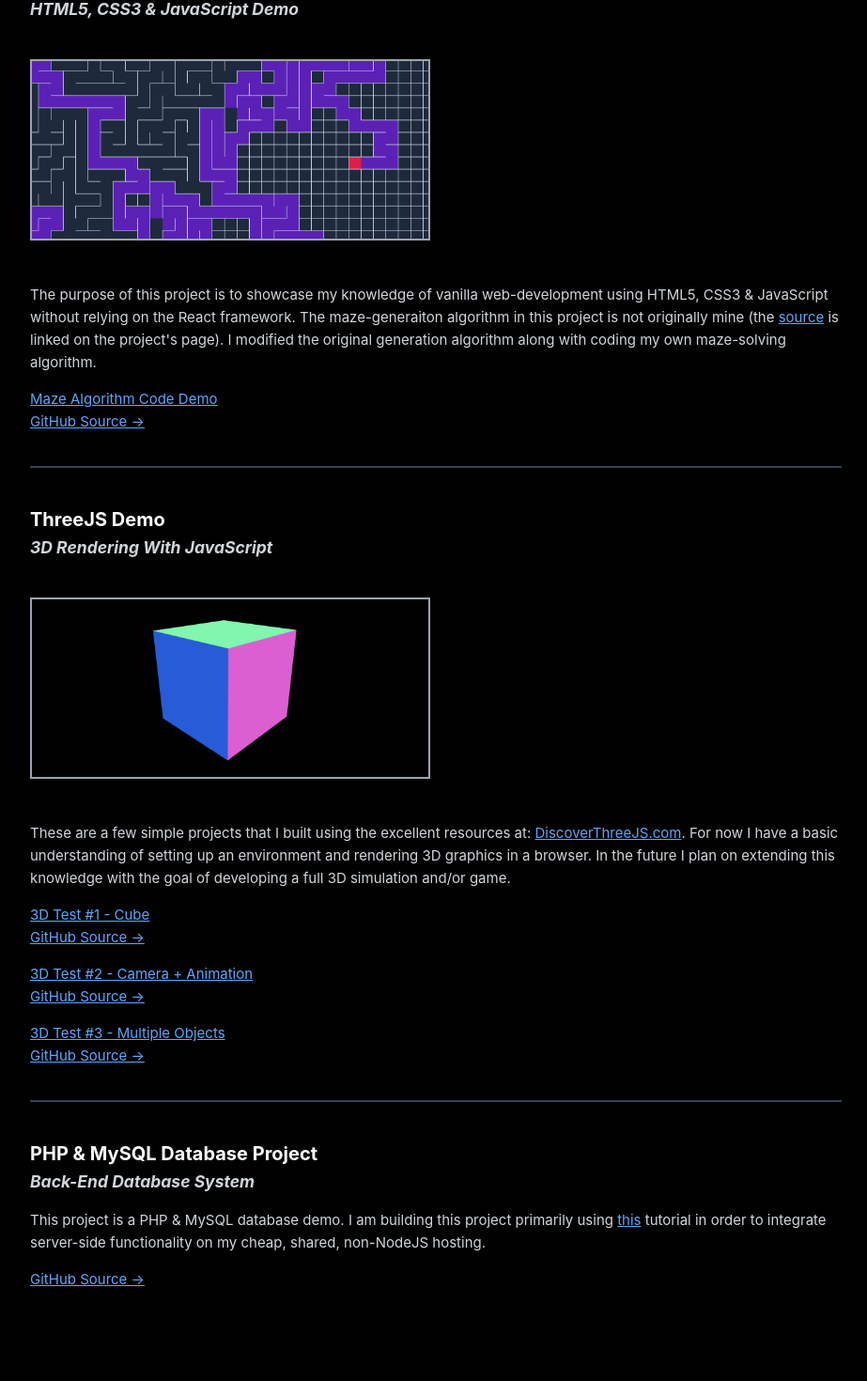
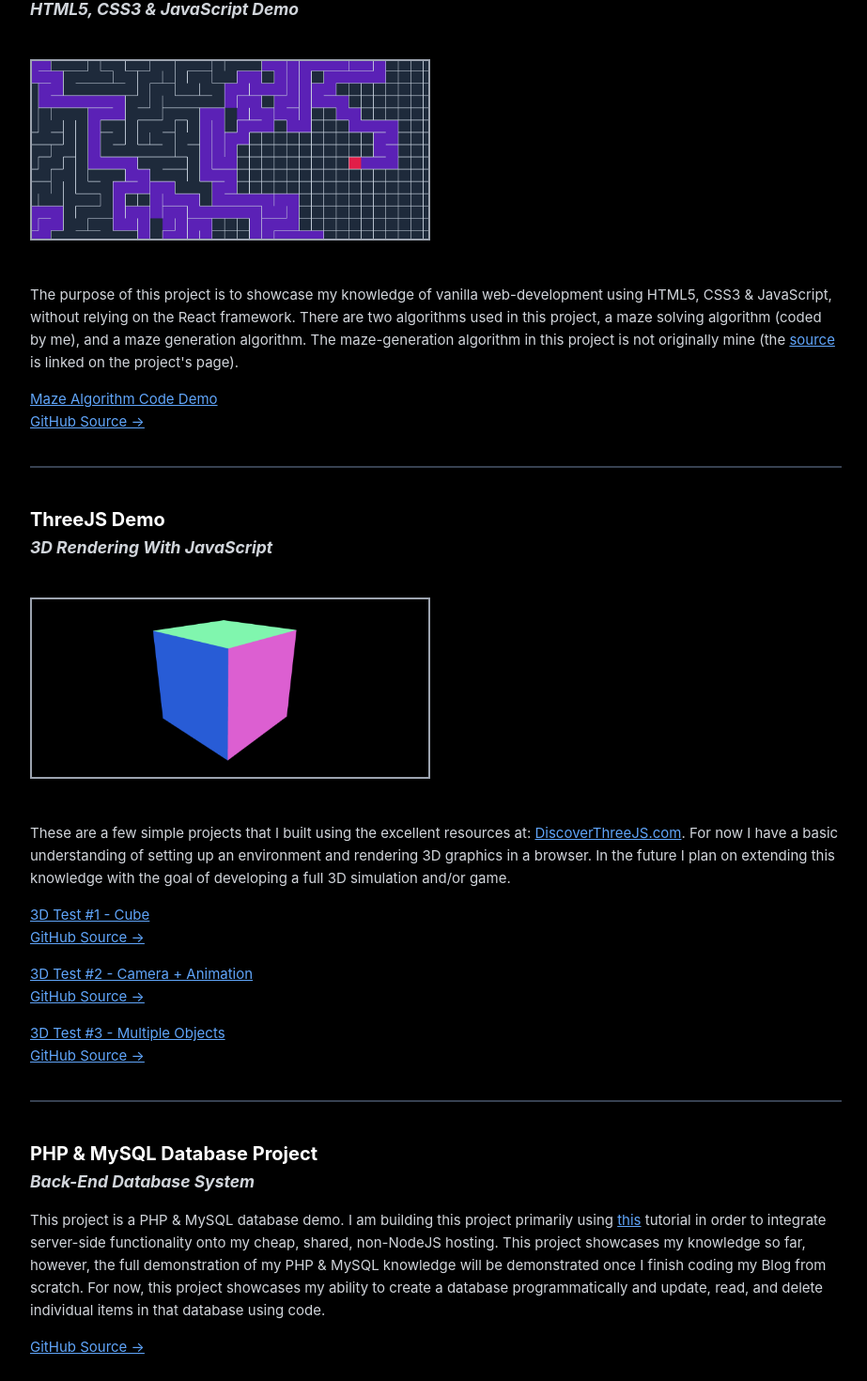
Before and after one commit to Cloudinnovates/gavinshr.com, a React (Create React App) app: page /projects in a window 1280 px wide. Shown: the part 864-2334 px from the top of the page at 94% size, without its empty margins (176-1099 px from the left). Built offline with nearby package versions, Linux system fonts and the light colour scheme; some icons are missing.

Commit message:
More updates to wording on projects page

```diff
--- a/src/Routes/Projects/Projects.js
+++ b/src/Routes/Projects/Projects.js
@@ -50,7 +50,7 @@ export default function Projects() {
               />
             </div>
             <br/>
-            <p style={{ paddingTop: "15px" }}>The purpose of this project is to showcase my knowledge of vanilla web-development using HTML5, CSS3 & JavaScript without relying on the React framework. The maze-generaiton algorithm in this project is not originally mine (the <a className="link" href="https://codepen.io/mohamed9714/pen/dyPoaGx">source</a> is linked on the project's page). I modified the original generation algorithm along with coding my own maze-solving algorithm.</p>
+            <p style={{ paddingTop: "15px" }}>The purpose of this project is to showcase my knowledge of vanilla web-development using HTML5, CSS3 & JavaScript, without relying on the React framework. There are two algorithms used in this project, a maze solving algorithm (coded by me), and a maze generation algorithm. The maze-generation algorithm in this project is not originally mine (the <a className="link" href="https://codepen.io/mohamed9714/pen/dyPoaGx">source</a> is linked on the project's page).</p>
             <div style={{ paddingTop: "15px"}}>
               <a className="link" href="/MazeAlgorithm/index.html">Maze Algorithm Code Demo</a>
               <br/>
@@ -105,7 +105,7 @@ export default function Projects() {
           <div style={{ paddingBottom: "2rem" }}>
             <h2>PHP & MySQL Database Project</h2>
             <h3><i>Back-End Database System</i></h3>
-            <p style={{ paddingTop: "15px" }}>This project is a PHP & MySQL database demo. I am building this project primarily using <a className="link" href="https://codewithawa.com/posts/how-to-create-a-blog-in-php-and-mysql-database">this</a> tutorial in order to integrate server-side functionality on my cheap, shared, non-NodeJS hosting.</p>
+            <p style={{ paddingTop: "15px" }}>This project is a PHP & MySQL database demo. I am building this project primarily using <a className="link" href="https://codewithawa.com/posts/how-to-create-a-blog-in-php-and-mysql-database">this</a> tutorial in order to integrate server-side functionality onto my cheap, shared, non-NodeJS hosting. This project showcases my knowledge so far, however, the full demonstration of my PHP & MySQL knowledge will be demonstrated once I finish coding my Blog from scratch. For now, this project showcases my ability to create a database programmatically and update, read, and delete individual items in that database using code.</p>
             <div style={{ paddingTop: "15px"}}>
               <a className="link" href="https://github.com/gshrdr/PHP-SQL-Blog" target="_blank" rel="noopener noreferrer">GitHub Source &rarr;</a>
             </div>
```
Also changed, not shown: 14 other files (tests, documents, lock files or other folders).
